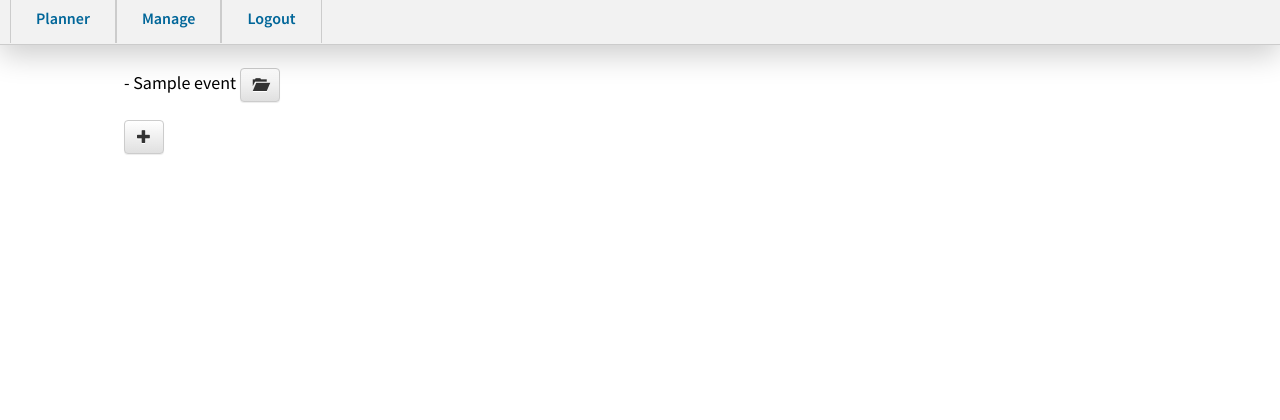
After one commit to nielsv98/my-planner, a Django app: page /events/list/ in a window 1280 px wide. The commit adds this page. Shown: the top 420 px of the page. Run offline with Django 3.2, Linux system fonts and the light colour scheme; a user stored in the database is signed in; tables that the repository leaves empty hold one stand-in row (values such as "Sample post"); some libraries are stand-ins or nearby versions.

Commit message:
Added possibility to edit and delete events

```diff
--- a/planner/models.py
+++ b/planner/models.py
@@ -5,7 +5,7 @@ class Event(models.Model):
     author = models.ForeignKey('auth.User')
     title = models.CharField(max_length=200)
     description = models.TextField()
-    day = models.CharField(default="Monday", max_length=9)
+    day = models.CharField(default="", max_length=9)
     starting_time = models.CharField(max_length=5)
     end_time = models.CharField(max_length=5)
 
--- a/planner/templates/planner/base.html
+++ b/planner/templates/planner/base.html
@@ -14,13 +14,28 @@
 	<title>Schedule Template | CodyHouse</title>
 
 	<link rel="stylesheet" href="{% static 'css/style.css' %}"> <!-- Resource style -->
+
+	<style>
+		b {
+			font-style: italic;
+		}
+		.list-block {
+			display: inline;
+			padding: 10px;
+			font-size: 18px;
+		}
+
+		.list-text {
+			color: black;
+		}
+	</style>
 </head>
 <body>
 <nav>
 <div class="topnav">
 	 <ul>
 		 <li><a href="/events">Planner</a></li>
-		 <li><a href="{% url 'event_new' %}" class="top-menu"><span class="glyphicon glyphicon-plus"></span></a>
+		 <li><a href="{% url 'event_list' %}">Manage</a></li>
 		 <li><a href="/logout">Logout</a></li>
 	 </ul>
 </div>
@@ -79,7 +94,6 @@
 			</div>
 			<div class="body-bg"></div>
 		</div>
-		<a class="btn btn-default" href="{% url 'event_edit' %}"><span class="glyphicon glyphicon-pencil"></span></a>
 		<a href="#0" class="close">Close</a>
 	</div>
 
--- a/planner/templates/planner/event_edit.html
+++ b/planner/templates/planner/event_edit.html
@@ -6,7 +6,7 @@
     <br/>
     <form method="POST" class="event-form">{% csrf_token %}
         {{ form.as_p }}
-        <button type="submit" class="save btn btn-default">Save</button>
+        <button type="submit"><span class="glyphicon glyphicon-ok"></span></button>
     </form>
 </div>
 {% endblock %}
--- /dev/null
+++ b/planner/templates/planner/event_list.html
@@ -0,0 +1,15 @@
+{% extends 'planner/base.html' %}
+
+{% block content %}
+<div class="event-list">
+    <ul>
+    {% for event in events %}
+    <div class="list-block">
+      <li class="list-text">- {{ event.title }}
+        <a class="btn btn-default" href="{% url 'event_detail' pk=event.pk %}"><span class="glyphicon glyphicon-folder-open"></span></a>
+      </li>
+    </div>
+    {% endfor %}
+    </ul>
+    <a class="btn btn-default" href="/events/new"><span class="glyphicon glyphicon-plus"></span></a>
+{% endblock %}
--- a/planner/templates/planner/login_page.html
+++ b/planner/templates/planner/login_page.html
@@ -4,6 +4,12 @@
   <head>
     <title> Home </title>
    <link href="{% static 'css/planner.css' %}" type="text/css" rel="stylesheet">
+   <style>
+    .register-button {
+      text-decoration: none;
+      color: black;
+    }
+   </style>
   </head>
   <body>
     <div class="topnav">
--- a/planner/urls.py
+++ b/planner/urls.py
@@ -6,6 +6,9 @@ urlpatterns = [
     url(r'^logout/$', views.logout_view, name='logout_view'),
     url(r'^events/$', views.event_overview, name='event_overview'),
     url(r'^events/new/$', views.event_new, name='event_new'),
-    url(r'^events/edit/$', views.event_edit, name='event_edit'),
+    url(r'^events/list/$', views.event_list, name='event_list'),
+    url(r'^events/(?P<pk>\d+)/$', views.event_detail, name='event_detail'),
+    url(r'^events/(?P<pk>\d+)/edit/$', views.event_edit, name='event_edit'),
+    url(r'^events/(?P<pk>\d+)/delete/$', views.event_delete, name='event_delete'),
     url(r'^register/$', views.register_view, name='register_view')
 ]
--- a/planner/views.py
+++ b/planner/views.py
@@ -12,6 +12,29 @@ def event_overview(request):
     events = Event.objects.filter(author = request.user)
     return render(request, 'planner/event_overview.html', {'events': events})
 
+def event_detail(request, pk):
+    detail = get_object_or_404(Event, pk=pk)
+    return render(request, 'planner/event_detail.html', {'detail': detail})
+
+def event_delete(request, pk):
+    instance = Event.objects.get(id=pk)
+    instance.delete()
+    return redirect('event_list')
+    return render(request, 'planner/event_list.html', {'instance': instance})
+
+def event_edit(request, pk):
+    edit = get_object_or_404(Event, pk=pk)
+    if request.method == "POST":
+        form = EventForm(request.POST, instance=edit)
+        if form.is_valid():
+            event = form.save(commit=False)
+            event.author = request.user
+            event.save()
+            return redirect('event_detail', pk=edit.pk)
+    else:
+        form = EventForm(instance=edit)
+    return render(request, 'planner/event_edit.html', {'form': form})
+
 def event_new(request):
     if request.method == "POST":
         form = EventForm(request.POST)
@@ -19,23 +42,14 @@ def event_new(request):
             event = form.save(commit=False)
             event.author = request.user
             event.save()
-            return redirect('event_overview')
+            return redirect('event_detail', pk=event.pk)
     else:
         form = EventForm()
     return render(request, 'planner/event_edit.html', {'form': form})
 
-def event_edit(request):
-    event = get_object_or_404(Event)
-    if request.method == "POST":
-        form = EventForm(request.POST, instance=event)
-        if form.is_valid():
-            event = form.save(commit=False)
-            event.author = request.user
-            event.save()
-            return redirect('event_overview')
-    else:
-        form = EventForm()
-    return render(request, 'planner/event_edit.html', {'form': form})
+def event_list(request):
+    events = Event.objects.filter(author = request.user)
+    return render(request, 'planner/event_list.html', {'events': events})
 
 def login_view(request):
     print(request.user.is_authenticated())
```
Also changed, not shown: planner/templates/planner/event_detail.html (added, +19 -0 lines), planner/templates/planner/event_overview.html (+6 -6 lines), planner/migrations/0006_auto_20171221_1441.py (added).
